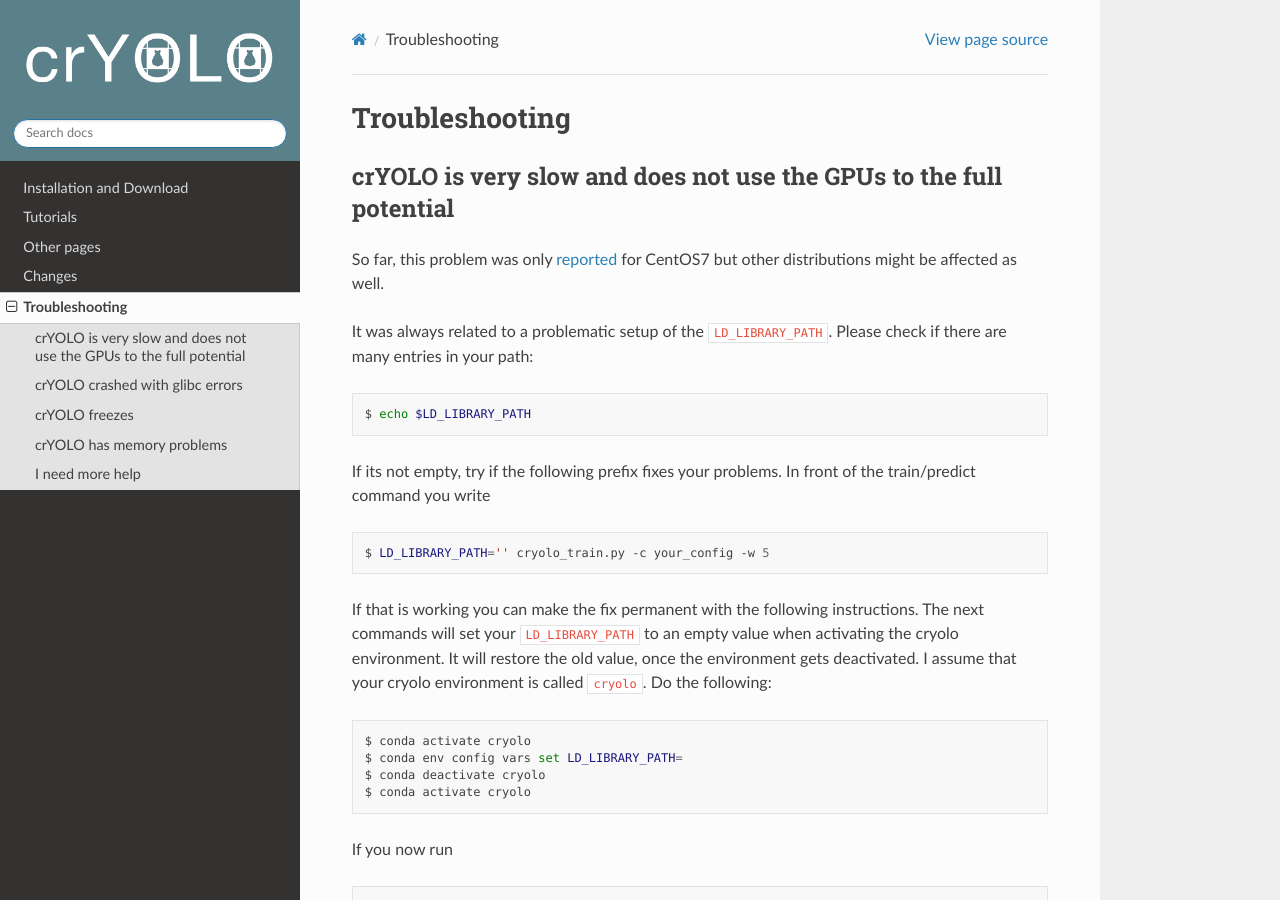
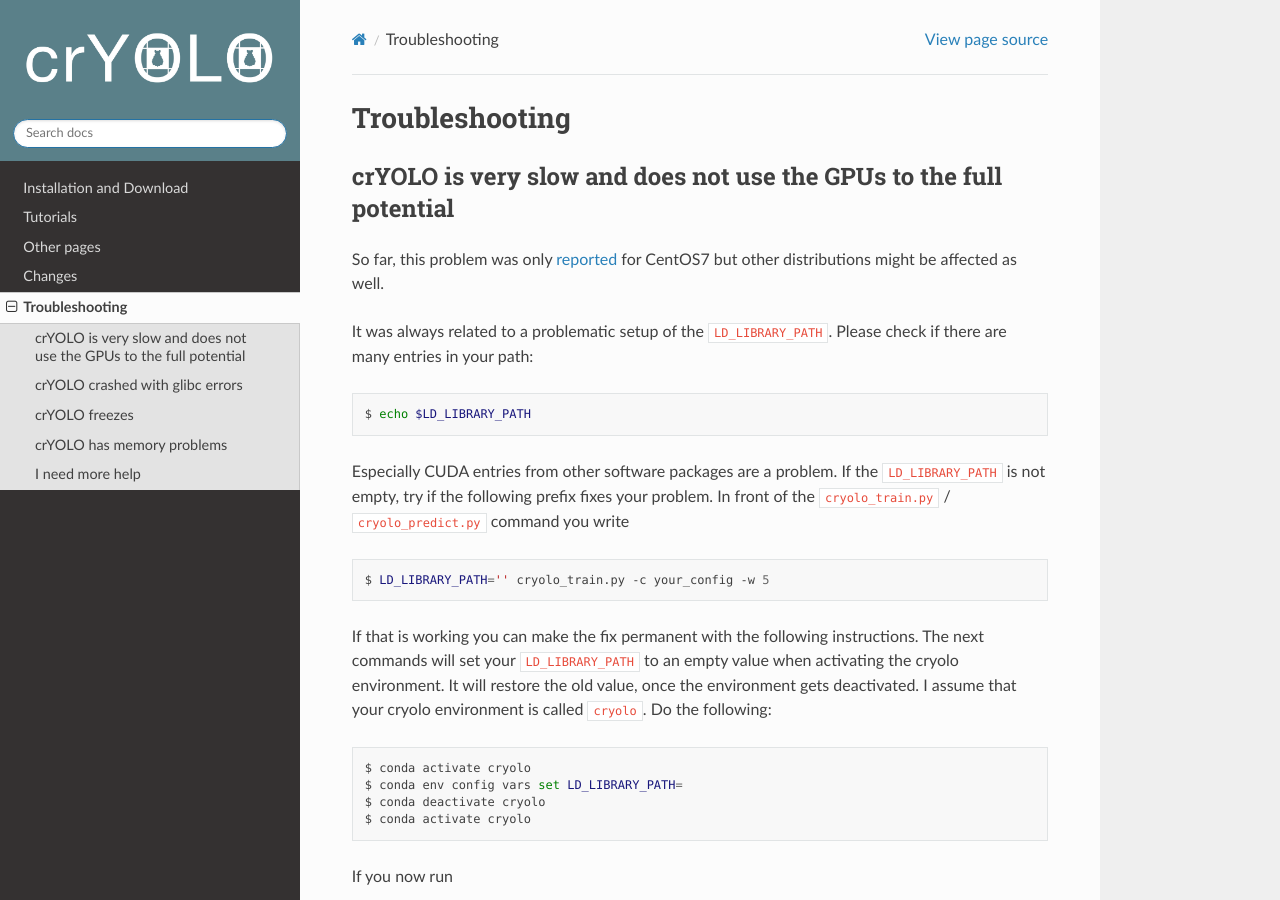
Before and after one commit to MPI-Dortmund/cryolo, a Sphinx documentation site: the page built from source/troubleshooting.rst, in a window 1280 px wide and 900 px high. Built offline with Sphinx 7.4.7 and the Read the Docs theme 2.0.0, drawn with Linux system fonts in a browser that asks for light colours.

Commit message:
add more information

```diff
--- a/source/troubleshooting.rst
+++ b/source/troubleshooting.rst
@@ -12,7 +12,7 @@ It was always related to a problematic setup of the ``LD_LIBRARY_PATH``. Please
 
     echo $LD_LIBRARY_PATH
 
-If its not empty, try if the following prefix fixes your problems. In front of the train/predict command you write
+Especially CUDA entries from other software packages are a problem. If the ``LD_LIBRARY_PATH`` is not empty, try if the following prefix fixes your problem. In front of the ``cryolo_train.py`` / ``cryolo_predict.py`` command you write
 
 .. prompt:: bash $
 
```
